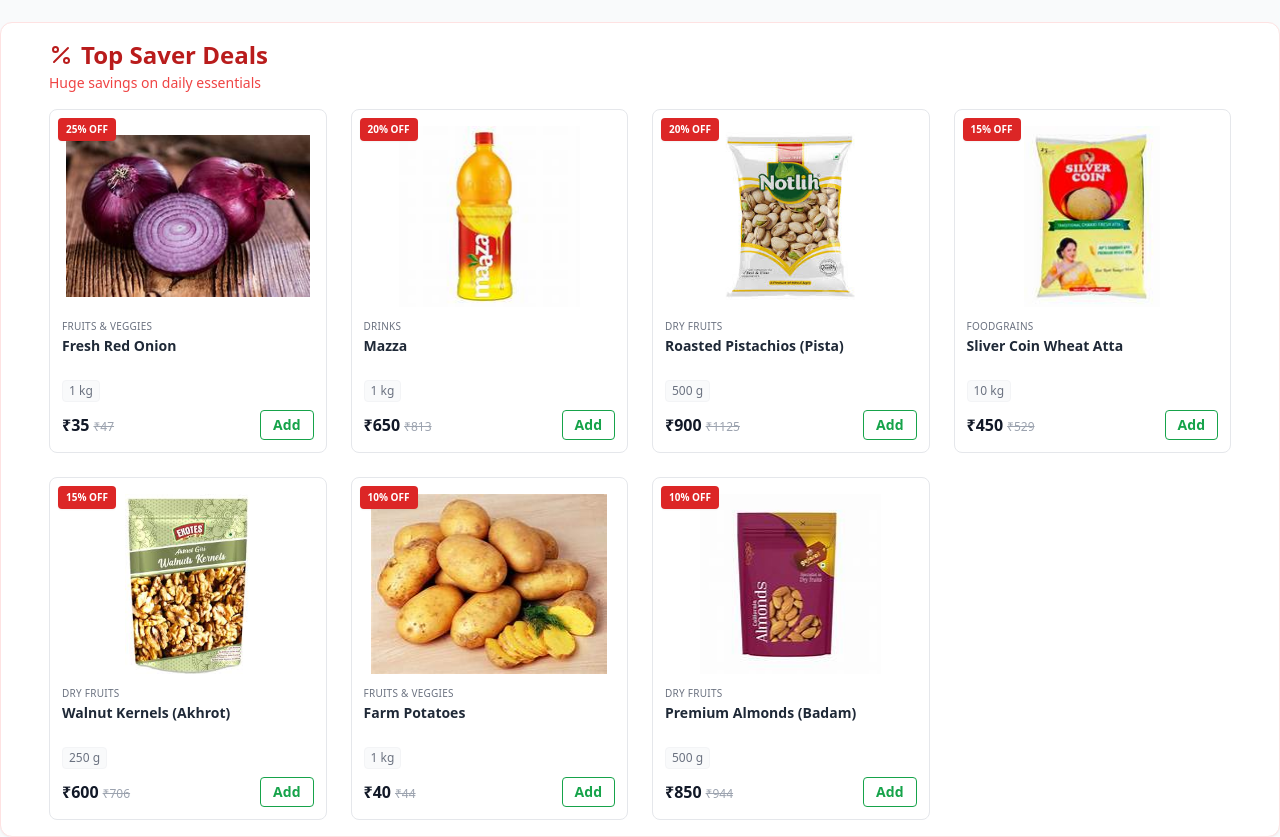
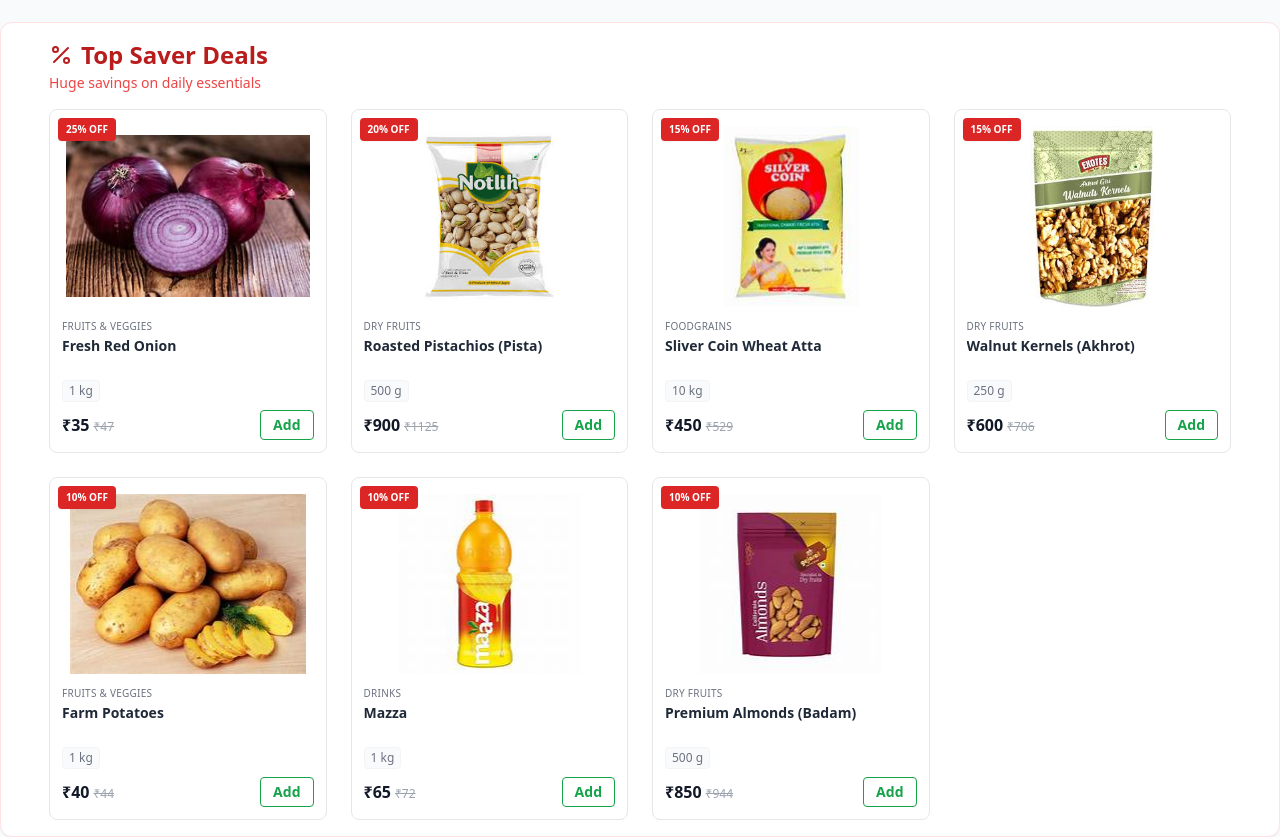
Before and after one commit to Somesh2228/apanakirana, a plain HTML site: page index.html in a window 1280 px wide. Shown: the part 700-1537 px from the top of the page. Drawn offline with nearby package versions, Linux system fonts and the light colour scheme.

```diff
--- a/index.html
+++ b/index.html
@@ -607,7 +607,7 @@
             { id: 6, name: "Amul Butter", category: "Bakery & Dairy", price: 56, unit: "100 g", image: "image/butter.jpg", discount: 2 },
             { id: 7, name: "Amul Milk", category: "Bakery & Dairy", price: 32, unit: "500 ml", image: "image/milk.jpg", discount: 0 },
             { id: 9, name: "Maggi", category: "Snacks", price: 14, unit: "70 g", image: "image/maggi.jpg", discount: 0 },
-            { id: 10, name: "Mazza", category: "Drinks", price: 650, unit: "1 kg", image: "image/mazza.jpg", discount: 20 },
+            { id: 10, name: "Mazza", category: "Drinks", price: 65, unit: "1 kg", image: "image/mazza.jpg", discount: 10 },
             { id: 23, name: "Premium Almonds (Badam)", category: "Dry Fruits", price: 850, unit: "500 g", image: "image/badam.jpg", discount: 10 },
             { id: 24, name: "Whole Cashews (Kaju)", category: "Dry Fruits", price: 750, unit: "500 g", image: "image/kaju.jpg", discount: 5 },
             { id: 25, name: "Golden Raisins (Kishmish)", category: "Dry Fruits", price: 250, unit: "250 g", image: "image/kishmis.jpg", discount: 0 },
@@ -1222,4 +1222,5 @@
         window.onload = init;
     </script>
 </body>
+
 </html>
```
